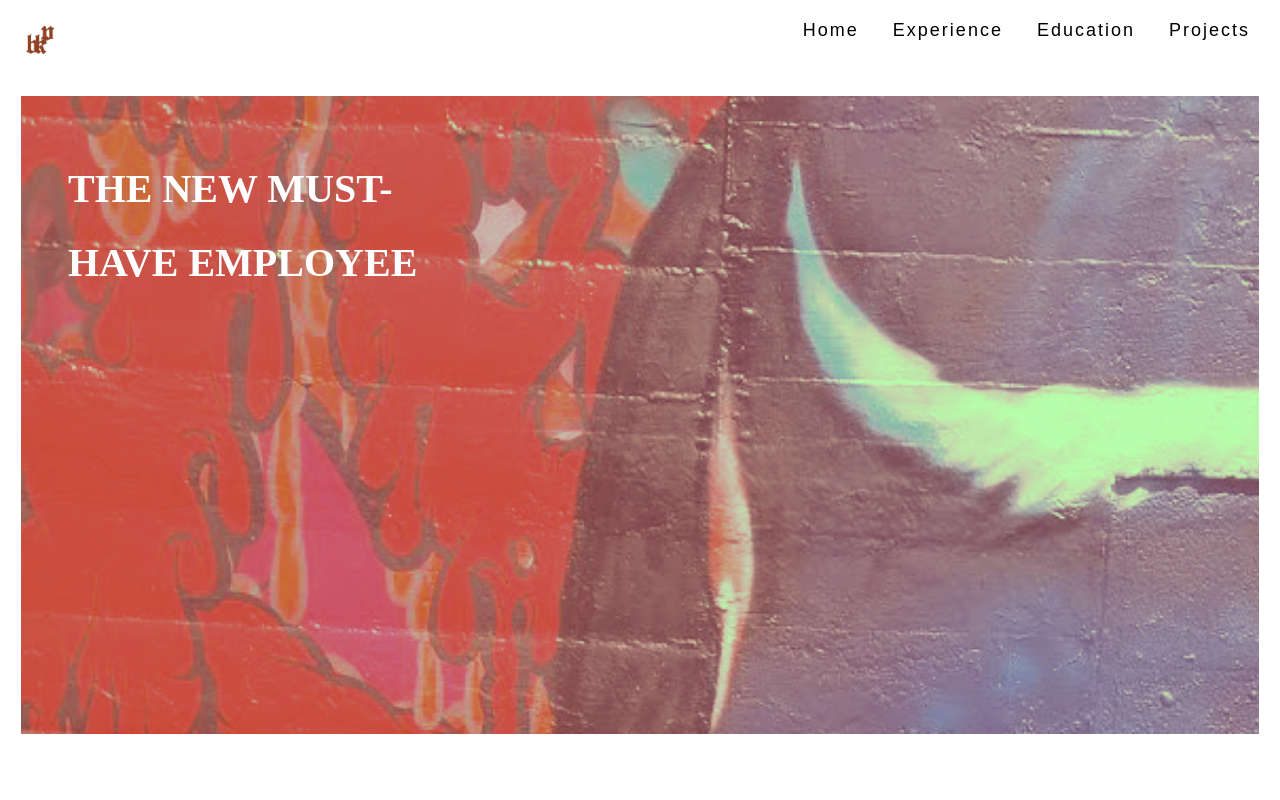
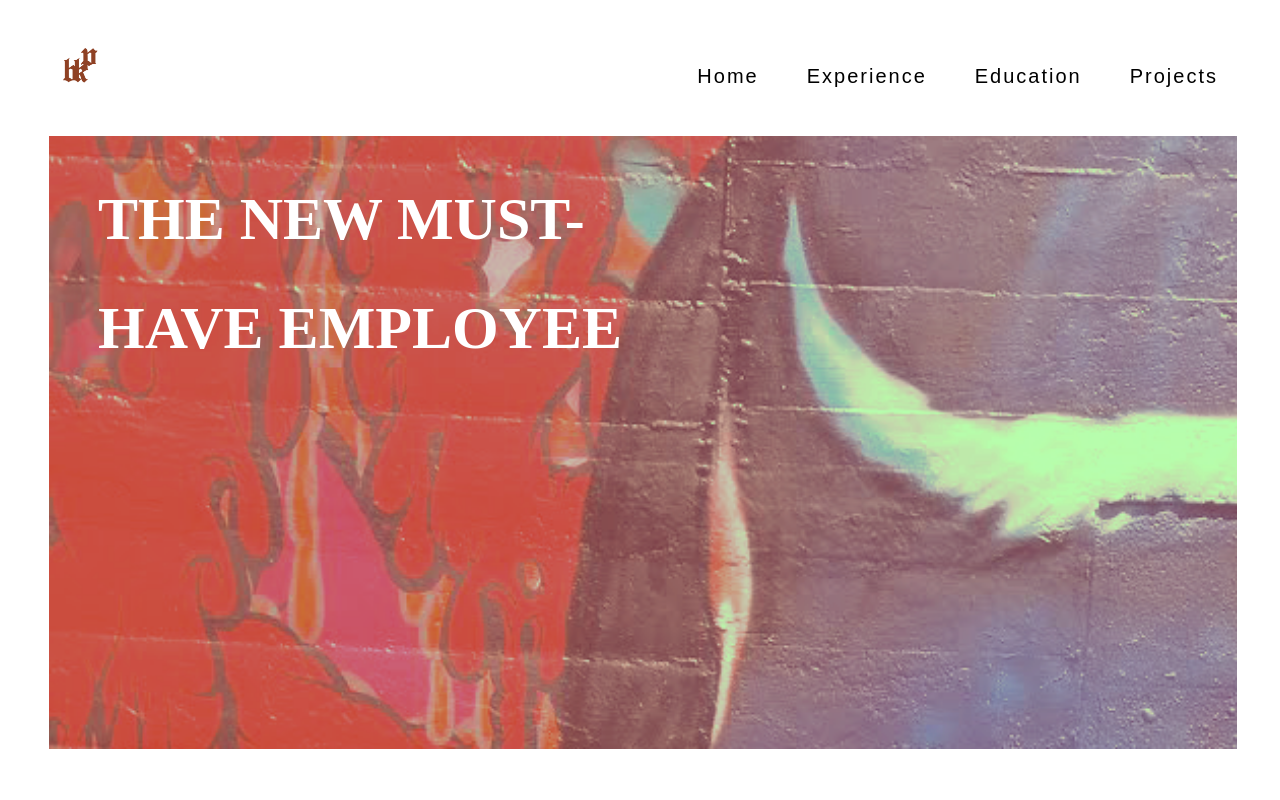
Before and after one commit to brikpark/resume, a plain HTML site: page index.html in a window 1280 px wide. Shown: the top 800 px of the page. Drawn offline with Linux system fonts and the light colour scheme.

Commit message:
Small changes to draft

```diff
--- a/style.css
+++ b/style.css
@@ -1,14 +1,15 @@
 *
 {
-	margin-top: 5px;
-	margin-left: 3px;
-	margin-right: 3px;
+	margin-top: 10px;
+	margin-left: 8px;
+	margin-right: 8px;
 	padding: 0;
 }
 .main-nav
 {
 	float: right;
 	list-style: none;
+	margin-top: 35px;
 }
 
 .main-nav li
@@ -20,9 +21,9 @@
 {
 	color: black;
 	text-decoration: none;
-	padding: 6px;
+	padding: 8px;
 	font-family: "BigNoodleTitling", sans-serif;
-	font-size: 18px;
+	font-size: 20px;
 	letter-spacing: 2px;
 	margin: 6px;
 
@@ -30,15 +31,15 @@
 
 .main-nav li.active a
 {
-	border: 1px solid white;
+	border: 2px solid white;
 }
 
 .logo img
 {
-	width: 45px;
+	width: 55px;
 	height: auto;
 	margin-bottom: 30px;
-	padding: 0px;
+	padding: 5px;
 	float: left
 }
 
@@ -51,16 +52,6 @@
 	margin-right: 3px;
 	margin-bottom: 100px;
 }
-.container
-{
-	position:relative;
-	text-align:center;
-	color:white;
-}
-.slide
-{
-	margin-bottom: 50px;
-}
 .text1
 {
 	text-align: left;
@@ -68,12 +59,23 @@
 	top: 145px;
 	left:50px;
 	color: white;
-	font-size: 20px;
+	font-size: 30px;
 }
 h1
 {
 	font-family: "BigNoodleTitling";
 	text-transform: uppercase;
+}
+.container
+{
+	position:relative;
+	text-align: center;
+	color:white;
+}
+
+.slide
+{
+	margin-bottom: 50px;
 }
 h2
 {
@@ -107,3 +109,8 @@ h3
 	font-size: 10px;
 	margin:0;
 }
+.btn
+{
+	display: block;
+	background-color: white;
+}
```
